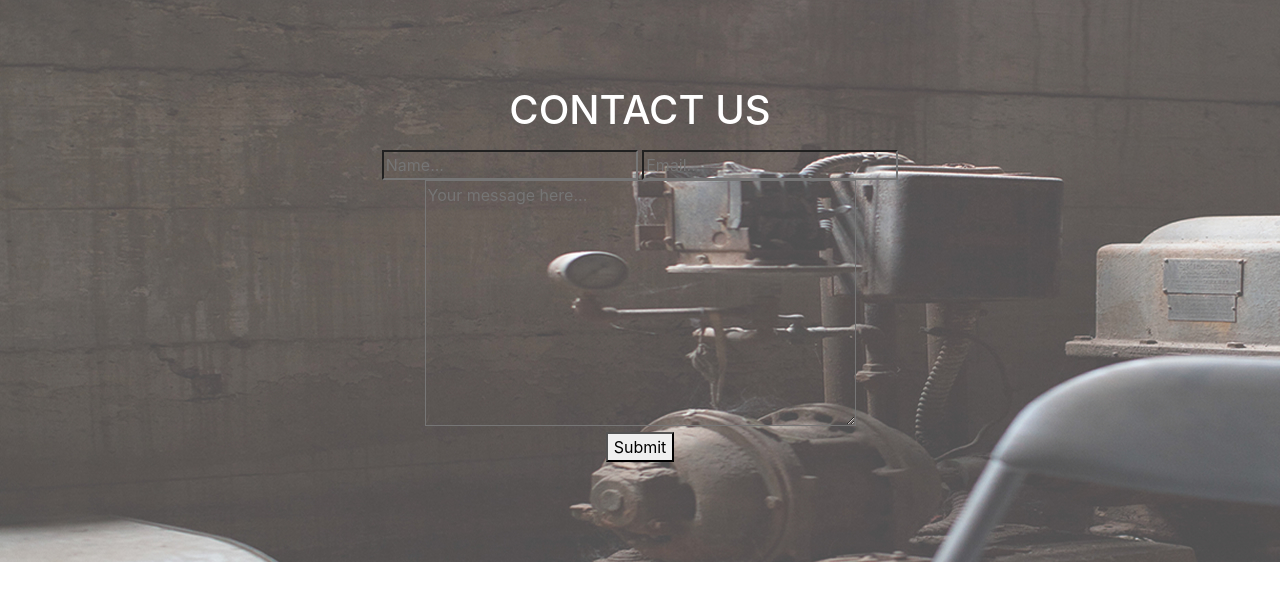
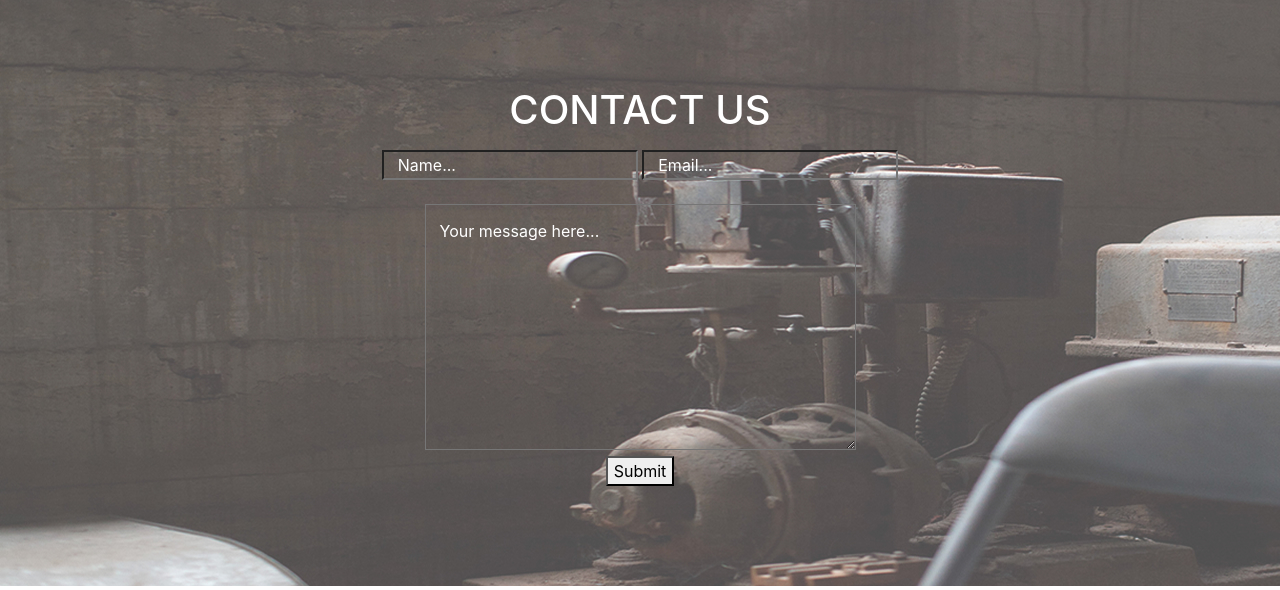
Before and after one commit to mosesmwangi/ip3-websiteDelani, a plain HTML site: page index.html in a window 1280 px wide. Shown: the part 2321-2911 px from the top of the page. Drawn offline with Linux system fonts and the light colour scheme.

Commit message:
add the placeholder coloring and padding and add a break

```diff
--- a/css/styles.css
+++ b/css/styles.css
@@ -87,3 +87,7 @@ h1,h2 {
     position: relative;
     top: 45px;
 }
+::-webkit-input-placeholder {
+    color: white;
+    padding: 12px;
+}
--- a/index.html
+++ b/index.html
@@ -108,7 +108,7 @@
             <form  id="form">
                 <p><h1 id="contUs">CONTACT US</h1></p>
                 <input type="text" class="input" placeholder="Name..." class="txt">
-                <input type="email" class="input" placeholder="Email..." class="txt"> <br>
+                <input type="email" class="input" placeholder="Email..." class="txt"> <br> <br>
                 <textarea name="" class="input" cols="40" rows="10" class="txt" id="txt" placeholder="Your message here..."></textarea> <br>
                 <button type="submit">Submit</button>
             </form>
```
